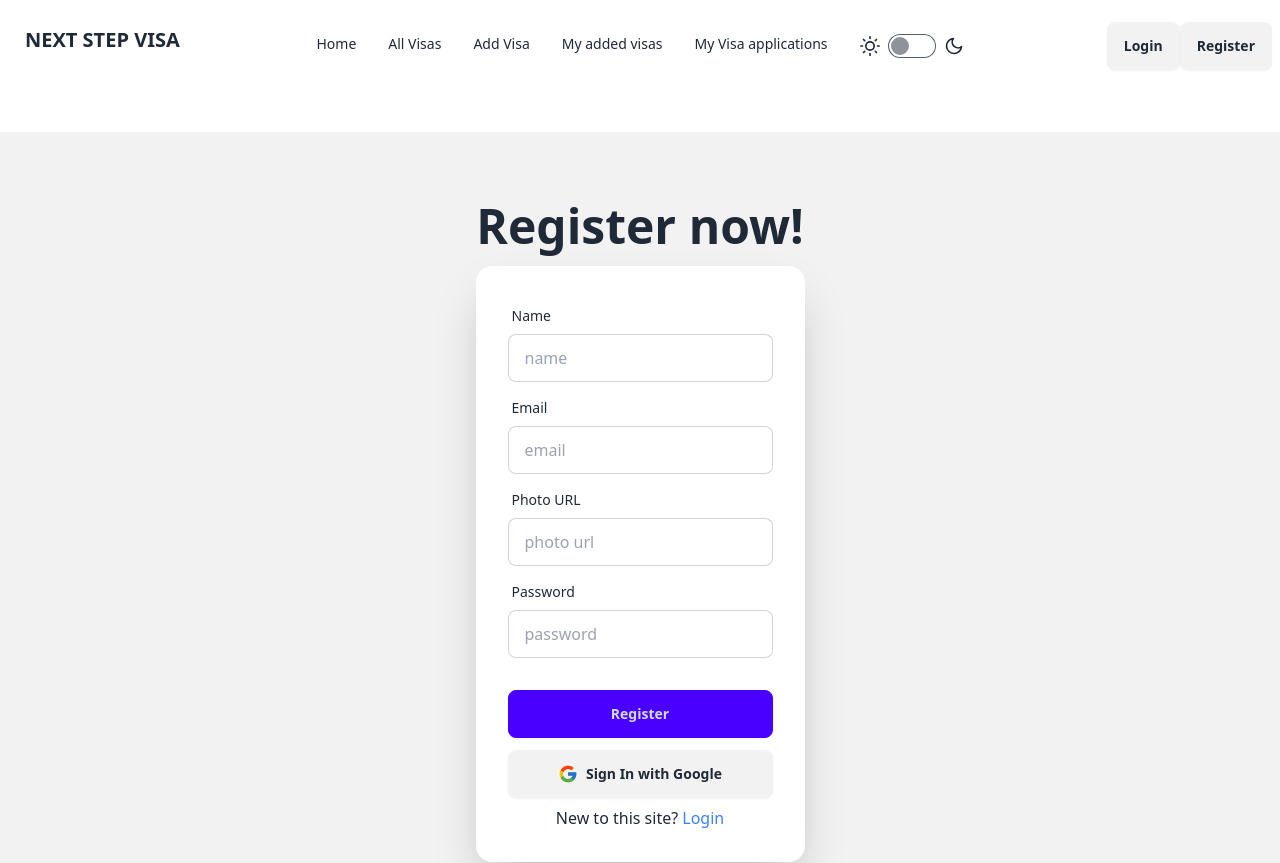
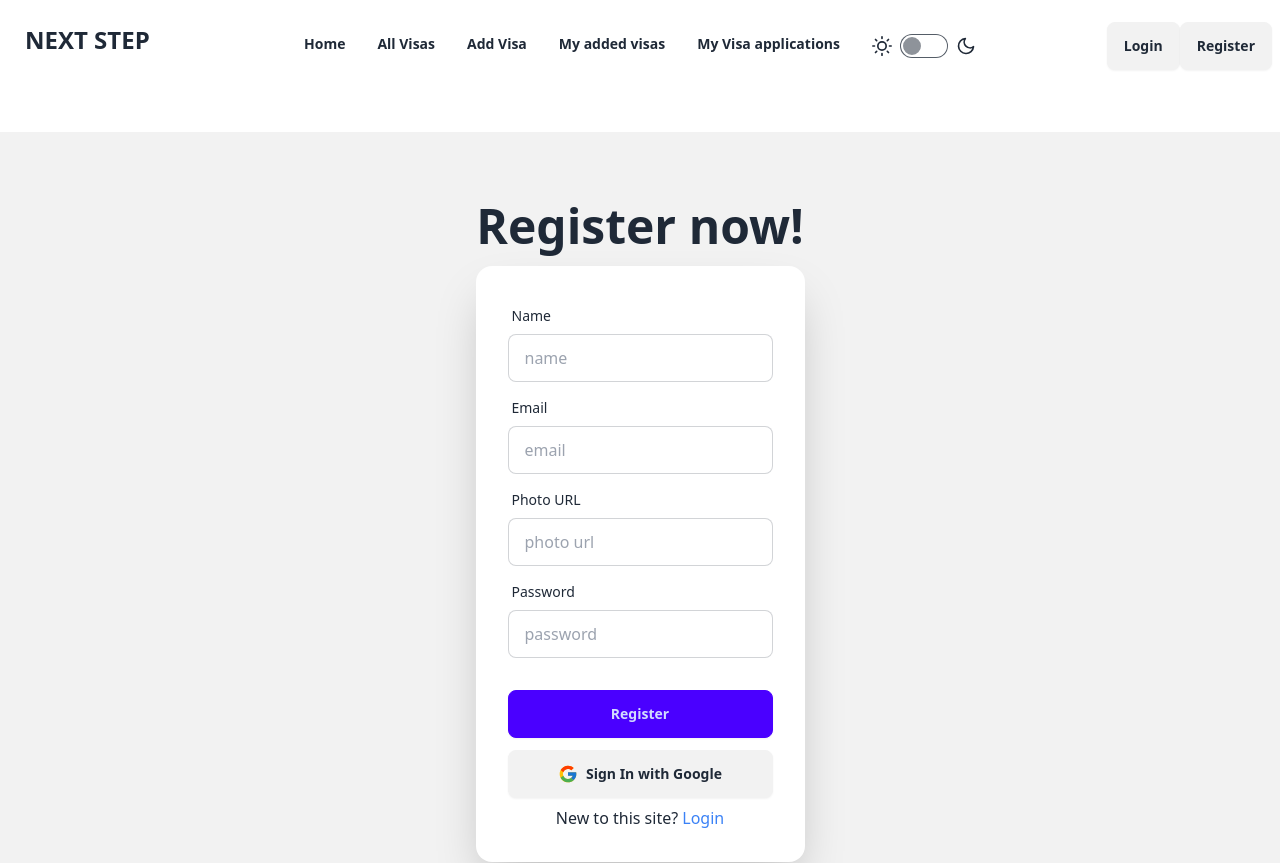
Before and after one commit to Shubahy-Sadik-Shiam/next-step-visa-client-side, a React (Vite) app: page /register in a window 1280 px wide. Shown: the top 863 px of the page. Built offline with nearby package versions, Linux system fonts and the light colour scheme; no server answers.

Commit message:
implement react simple typescript

```diff
--- a/package.json
+++ b/package.json
@@ -16,6 +16,7 @@
     "react-dom": "^18.3.1",
     "react-icons": "^5.4.0",
     "react-router-dom": "^7.0.2",
+    "react-simple-typewriter": "^5.0.1",
     "sweetalert2": "^11.14.5",
     "swiper": "^11.1.15"
   },
--- a/src/components/ExtraSection1.jsx
+++ b/src/components/ExtraSection1.jsx
@@ -1,10 +1,21 @@
-import pic1 from "../assets/pic1.png"
-import pic2 from "../assets/pic2.png"
-import pic3 from "../assets/pic3.png"
+import { Typewriter } from "react-simple-typewriter";
+import pic1 from "../assets/pic1.png";
+import pic2 from "../assets/pic2.png";
+import pic3 from "../assets/pic3.png";
 const ExtraSection1 = () => {
   return (
     <div className="my-20">
-      <h2 className="text-4xl font-bold text-center">How does VisaHQ work?</h2>
+      <h2 className="text-4xl font-bold text-center">
+        <Typewriter
+          cursor
+          cursorBlinking
+          delaySpeed={1000}
+          deleteSpeed={50}
+          loop={0}
+          typeSpeed={80}
+          words={["How does VisaHQ work?"]}
+        />
+      </h2>
 
       <div className="flex">
         <div>
@@ -18,42 +29,32 @@ const ExtraSection1 = () => {
           {/* card-1 */}
           <div className="card max-sm:w-72 justify-center items-center card-side bg-base-100 shadow-xl">
             <figure className="w-44">
-              <img
-                src={pic1}
-                alt="Movie"
-              />
+              <img src={pic1} alt="Movie" />
             </figure>
             <div className="card-body">
-              <h2 className="card-title">
-              Apply online</h2>
+              <h2 className="card-title">Apply online</h2>
               <p>Secure online application saves time and checks for errors</p>
             </div>
           </div>
           {/* card 2 */}
           <div className="card max-sm:w-72 justify-center items-center card-side bg-base-100 shadow-xl">
             <figure className="w-44">
-              <img
-                src={pic2}
-                alt="Movie"
-              />
+              <img src={pic2} alt="Movie" />
             </figure>
             <div className="card-body">
-              <h2 className="card-title">
-              Mail documents</h2>
-              <p>No need to stand in line at the consulate, we will do it for you</p>
+              <h2 className="card-title">Mail documents</h2>
+              <p>
+                No need to stand in line at the consulate, we will do it for you
+              </p>
             </div>
           </div>
           {/* card 3 */}
           <div className="card max-sm:w-72 justify-center items-center card-side bg-base-100 shadow-xl">
             <figure className="w-44">
-              <img
-                src={pic3}
-                alt="Movie"
-              />
+              <img src={pic3} alt="Movie" />
             </figure>
             <div className="card-body">
-              <h2 className="card-title">
-              Receive passport, visa</h2>
+              <h2 className="card-title">Receive passport, visa</h2>
               <p>Real time status updates will keep you informed.</p>
             </div>
           </div>
--- a/src/components/ExtraSection2.jsx
+++ b/src/components/ExtraSection2.jsx
@@ -1,22 +1,32 @@
+import { Typewriter } from "react-simple-typewriter";
+
 const ExtraSection2 = () => {
   return (
     <div className="mb-10">
       <h2 className="text-4xl font-bold text-center mb-5">
-        Delivering expert visa solutions since 2003.
+        <Typewriter
+          cursor
+          cursorBlinking
+          delaySpeed={1000}
+          deleteSpeed={50}
+          loop={0}
+          typeSpeed={80}
+          words={["Delivering expert visa solutions since 2003."]}
+        />
       </h2>
-      <h3 className="text-3xl font-semibold mt-10 mb-5 text-center">What we provide??</h3>
+      <h3 className="text-3xl font-semibold mt-10 mb-5 text-center">
+        What we provide??
+      </h3>
       <div className="grid gap-4 md:grid-cols-2">
         <div className="card bg-base-200">
           <div className="card-body items-center text-center">
-            <h2 className="card-title">Innovations
-            </h2>
+            <h2 className="card-title">Innovations</h2>
             <p>Real time status updates sent to your email or mobile phone.</p>
           </div>
         </div>
         <div className="card bg-base-200">
           <div className="card-body items-center text-center">
-            <h2 className="card-title">Service
-            </h2>
+            <h2 className="card-title">Service</h2>
             <p>Dedicated call center, expert help, live chat.</p>
           </div>
         </div>
@@ -28,8 +38,7 @@ const ExtraSection2 = () => {
         </div>
         <div className="card bg-base-200">
           <div className="card-body items-center text-center">
-            <h2 className="card-title">Simplicity
-            </h2>
+            <h2 className="card-title">Simplicity</h2>
             <p>No hidden fees. Complete Transparency.</p>
           </div>
         </div>
--- a/src/components/LatestVisa.jsx
+++ b/src/components/LatestVisa.jsx
@@ -1,15 +1,27 @@
 import { useLoaderData } from "react-router-dom";
 import VisaCard from "./VisaCard";
+import { Typewriter } from "react-simple-typewriter";
 
 const LatestVisa = () => {
-    const loadedVisa = useLoaderData()
+  const loadedVisa = useLoaderData();
   return (
     <div>
-            <h2 className="text-4xl my-10 text-center font-bold">Stay Updated: Latest Visa <br /> Opportunities and Guidelines</h2>
+      <h2 className="text-4xl my-10 text-center font-bold">
+        {" "}
+        <Typewriter
+          cursor
+          cursorBlinking
+          delaySpeed={1000}
+          deleteSpeed={25}
+          loop={0}
+          typeSpeed={75}
+          words={["Stay Updated: Latest Visa Opportunities and Guidelines"]}
+        />
+      </h2>
       <div className="grid lg:grid-cols-3 md:grid-cols-2 grid-cols-1 gap-5">
-                {
-                    loadedVisa.map(visa=> <VisaCard key={visa._id} visa={visa}></VisaCard>)
-                }
+        {loadedVisa.map((visa) => (
+          <VisaCard key={visa._id} visa={visa}></VisaCard>
+        ))}
       </div>
     </div>
   );
--- a/src/components/Navbar.jsx
+++ b/src/components/Navbar.jsx
@@ -1,6 +1,7 @@
 import { useContext, useState } from "react";
 import { Link, NavLink } from "react-router-dom";
 import { AuthContext } from "../provider/AuthProvider";
+import { Typewriter } from "react-simple-typewriter";
 
 const Navbar = () => {
   const { user, logOutUser } = useContext(AuthContext);
@@ -60,7 +61,17 @@ const Navbar = () => {
             )}
           </div>
          <div>
-         <a className="btn btn-ghost text-xl mb-3">NEXT STEP VISA</a>
+         <a className="btn btn-ghost text-2xl mb-3 font-bold">
+          <Typewriter
+
+                    cursorBlinking
+                    delaySpeed={1000}
+                    deleteSpeed={70}
+                    loop={0}
+                    typeSpeed={80}
+                    words={["NEXT STEP VISA"]}
+                  />
+          </a>
           <label className="flex lg:hidden cursor-pointer gap-2">
                 <svg
                   xmlns="http://www.w3.org/2000/svg"
@@ -98,7 +109,7 @@ const Navbar = () => {
          </div>
         </div>
         <div className="navbar-center hidden lg:flex">
-          <ul className="menu menu-horizontal px-1">
+          <ul className="menu menu-horizontal px-1 font-semibold">
             <li>
               <NavLink to="/">Home</NavLink>
             </li>
--- a/src/components/banner/Banner.jsx
+++ b/src/components/banner/Banner.jsx
@@ -49,7 +49,7 @@ const Banner = () => {
           ></div>
            <div className='bg-black bg-opacity-15 p-5 md:w-[500px] backdrop-blur-sm rounded-lg'>
            <div className="title text-white" data-swiper-parallax="-300">
-            Explore the World with Ease
+           <p className='font-bold'> Explore the World with Ease</p>
             </div>
             <div className="text text-white" data-swiper-parallax="-100">
               <p>
@@ -70,7 +70,7 @@ const Banner = () => {
           ></div>
            <div className='bg-white bg-opacity-50 p-5 md:w-[500px] backdrop-blur-sm rounded-lg'>
            <div className="title" data-swiper-parallax="-300">
-            Your Gateway to Global <br /> Opportunities
+            <p className='font-bold'>Your Gateway to Global <br /> Opportunities</p>
             </div>
             <div className="text" data-swiper-parallax="-100">
               <p>
@@ -91,7 +91,7 @@ const Banner = () => {
           ></div>
            <div className='bg-white bg-opacity-50 p-5 md:w-[500px] backdrop-blur-sm rounded-lg'>
            <div className="title" data-swiper-parallax="-300">
-            Travel Beyond Borders
+            <p className='font-bold'>Travel Beyond Borders</p>
             </div>
             <div className="text" data-swiper-parallax="-100">
               <p>
```
Also changed, not shown: 1 other file (tests, documents, lock files or other folders). Lines whose indentation alone changed are shown as unchanged.
